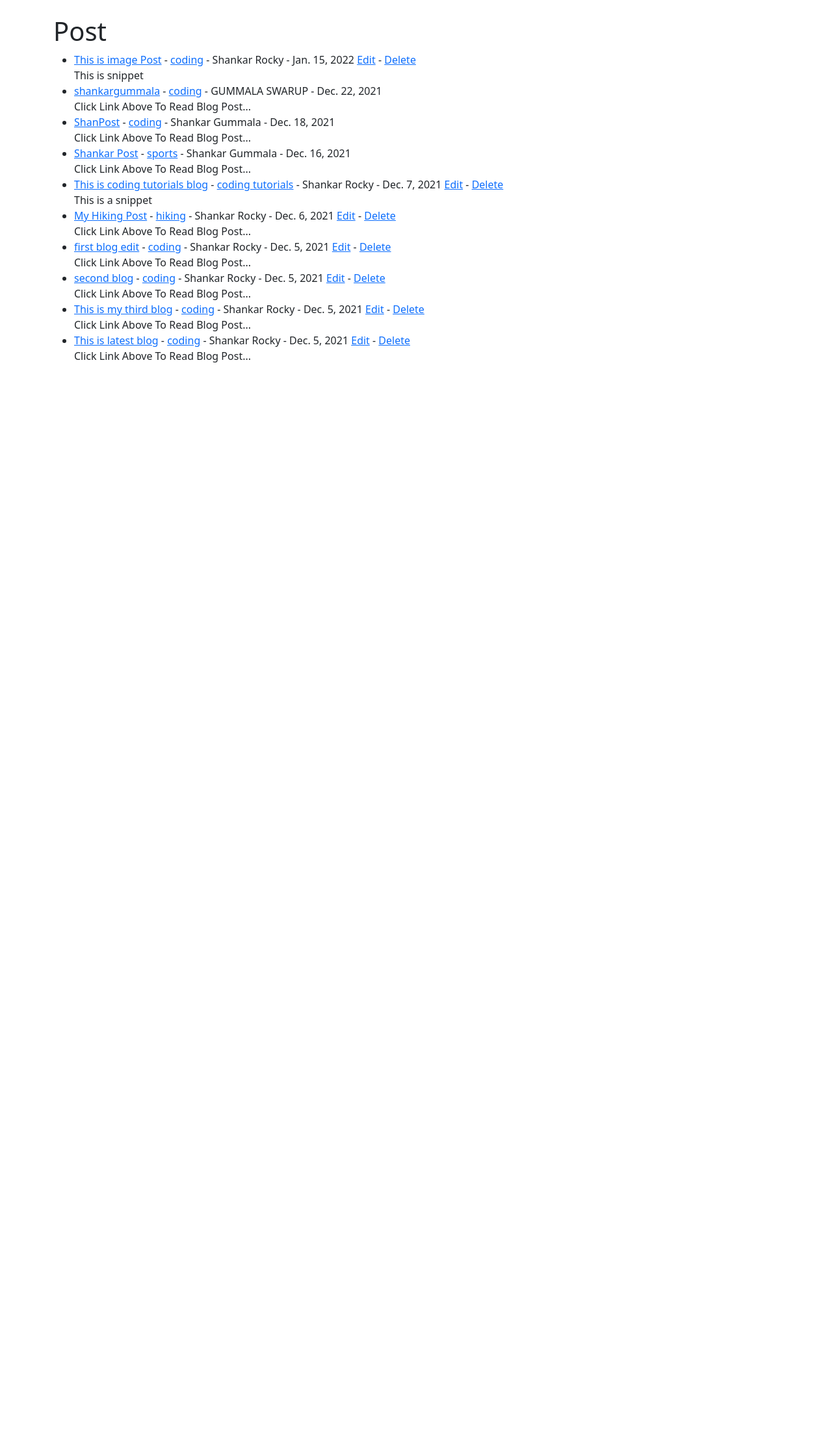
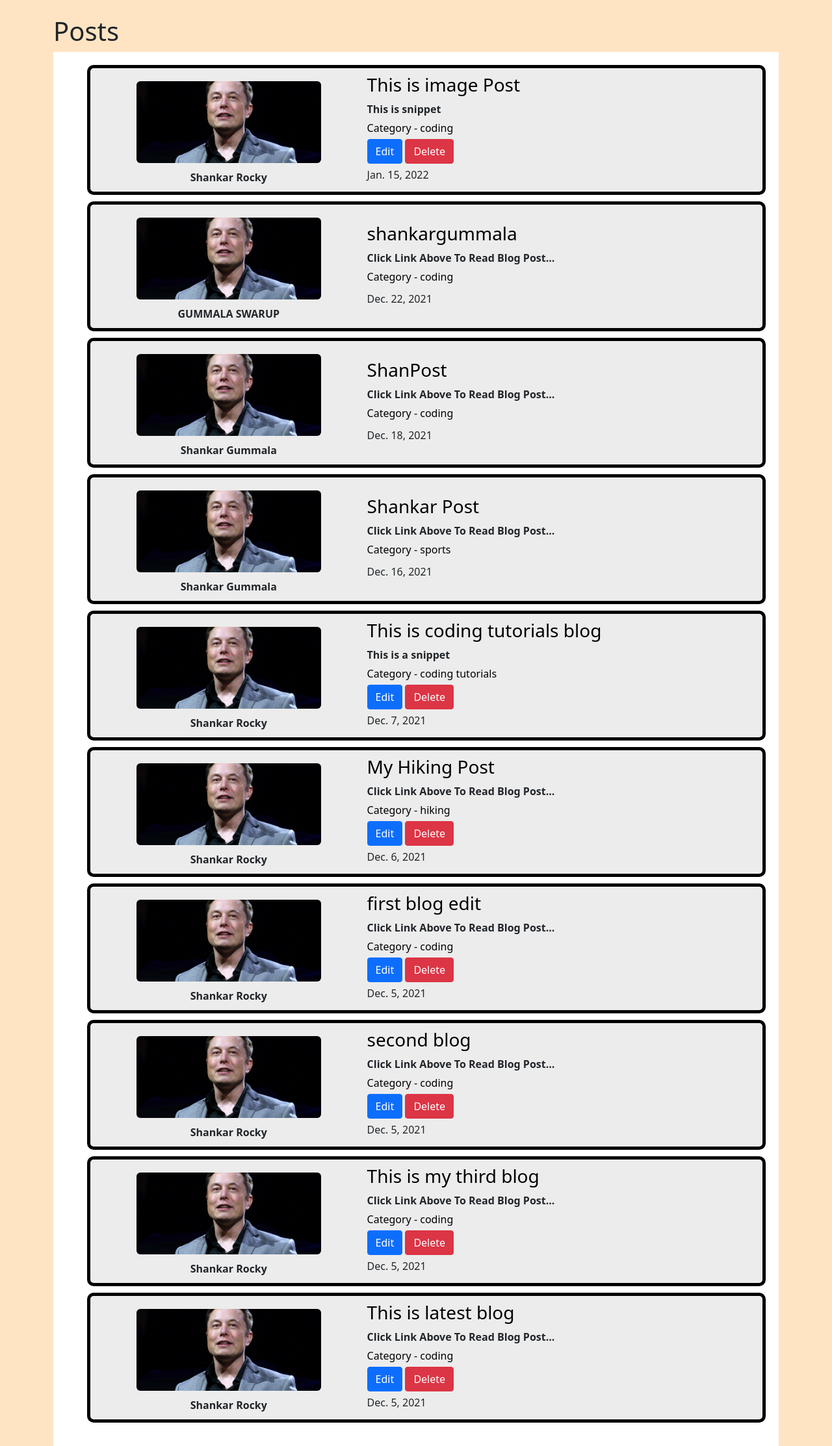
Before and after one commit to ShankarSwarup/ShanBlog, a Django app: page / in a window 1280 px wide. Shown: the part 56-2282 px from the top of the page at 65% size. Before the commit the page ends 614 px from the top, so only its background shows below. Run offline with Django 3.2, Linux system fonts and the light colour scheme; a user stored in the database is signed in; data comes from the database, SQL or seed files in the repository; some libraries are stand-ins or nearby versions.

Commit message:
first commit

```diff
--- /dev/null
+++ b/myblog/static/home_styles.css
@@ -0,0 +1,74 @@
+body{
+    background-color: bisque;
+}
+.post-container{
+    background-color: white;
+    padding: 20px;
+}
+.post{
+    position:relative;
+    background: rgb(236,236,236);
+    height:200px;
+    display:flex;
+    align-items: center;
+    border-radius: 10px;
+    padding:10px;
+    gap:10px;
+    border:5px solid #000;
+    margin-bottom: 10px;
+}
+
+.post .imgBx{
+    position:relative;
+    width:40%;
+    height:100%;
+    overflow:hidden;
+    border-radius: 6px;
+    display: flex;
+    flex-direction: column;
+    justify-content: center;
+    align-items: center;
+}
+
+.post .imgBx .imgBox{
+    position:relative;
+    width:70%;
+    height:90%;
+    overflow:hidden;
+    border-radius: 6px;
+    margin:10px;
+}
+
+.post .imgBx img{
+    position: absolute;
+    top:0;
+    left:0;
+    width:100%;
+    height:100%;
+    object-fit: cover;
+}
+
+h7{
+    font-weight: 600;
+}
+.post-flex{
+    display: flex;
+    flex-direction: column;
+    justify-content: center;
+}
+.post-snippet{
+    margin-bottom: 5px;
+    font-weight: 600;
+}
+a{
+    color: black;
+    text-decoration: none;
+}
+
+.edit-delete{
+    margin:5px 0px;
+}
+
+.date{
+    margin-bottom: 5px;
+}
--- a/myblog/templates/home.html
+++ b/myblog/templates/home.html
@@ -1,26 +1,76 @@
 {% extends 'base.html' %}
 {% block content %}
 
-<h1>Post</h1>
+{% load static %}
+<link rel="stylesheet" href="{% static 'home_styles.css'%}">
 
-<ul>
+<div class="posts">
+  <div class="posts-head">
+    <h1>Posts</h1>
+  </div>
+  <div class="post-container">
+    <ul class="post-list">
       {% for post in object_list %}
-    <li><a href="{% url 'article-detail' post.pk %}">{{post.title}}</a>
-        - <a href="{% url 'category' post.category|slugify %}">{{post.category}}</a>
-        - {{post.author.first_name}}
+        <li class="post">
+          <div class="imgBx">
+            <div class="imgBox">
+              {% if post.header_image %}
+              <img src="{{post.author.profile.profile_pic.url}}"><br/><br/>
+              {% else %}
+              <img src="{% static 'myblog/images/elon.jpg' %}" alt="profile_pic">
+              {% endif %}
+            </div>
+
+            <h7>
+              {{post.author.first_name}}
               {{post.author.last_name}}
-        - {{post.post_date}}
+              <!-- {{post.post_date}}   -->
+            </h7>
+
+
+          </div>
+          <div class="post-flex">
+            <div class="post-title">
+              <a href="{% url 'article-detail' post.pk %}">
+                <h3> {{post.title}} </h3>
+              </a>
+            </div>
+            <div class="post-snippet">
+              {{ post.snippet }}
+            </div>
+            <div class="tag-det-con">
+              <a href="{% url 'category' post.category|slugify %}" id="cat">
+                  Category - {{post.category}}
+              </a>
+            </div>
+
+
             {% if user.is_authenticated %}
+              <div class="edit-delete">
                 {% if user.id == post.author.id %}
-            <a href="{% url 'update_post' post.pk %}">Edit</a>
-            - <a href="{% url 'delete_post' post.pk %}">Delete</a>
+                <a href="{% url 'update_post' post.pk %}">
+                  <button type="button" class="btn btn-primary">
+                    Edit
+                  </button>
+                </a>
+                 <a href="{% url 'delete_post' post.pk %}">
+                  <button type="button" class="btn btn-danger">
+                    Delete
+                  </button>
+                </a>
                 {% endif %}
-        {% endif %} <br />
-        {{ post.snippet }}
+              </div>
+            {% endif %}
+
+            <div class="date">
+              {{post.post_date}}
+            </div>
+          </div>
         </li>
       {% endfor %}
     </ul>
-
+  </div>
+</div>
 
 
 {% endblock %}
```
Also changed, not shown: members/static/login_styles.css (added, +10 -0 lines), members/templates/registration/login.html (+7 -6 lines), members/templates/registration/register.html (+5 -5 lines), myblog/static/articles_details_styles.css (added, +24 -0 lines), myblog/templates/categories.html (+69 -7 lines). Lines whose indentation alone changed are shown as unchanged.
